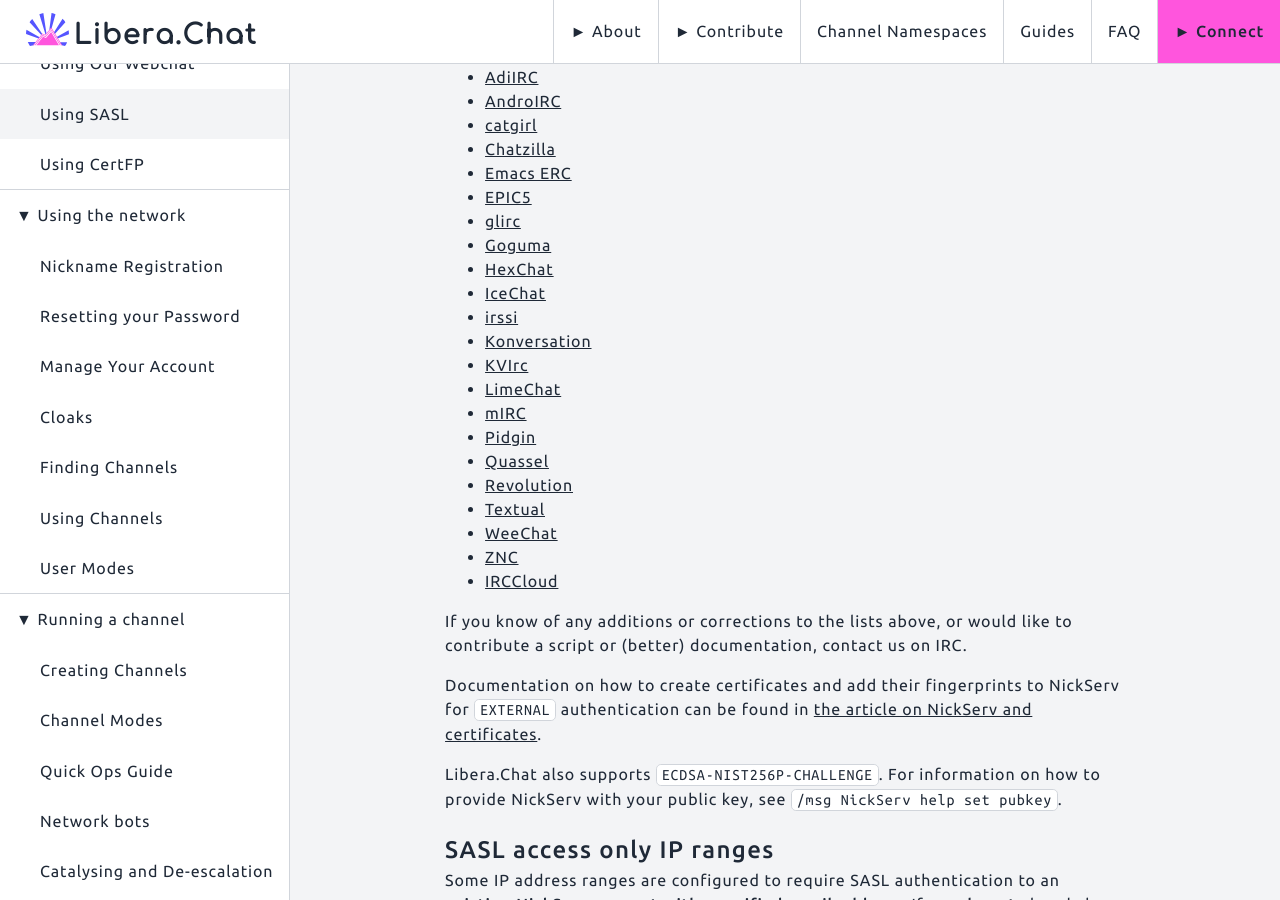
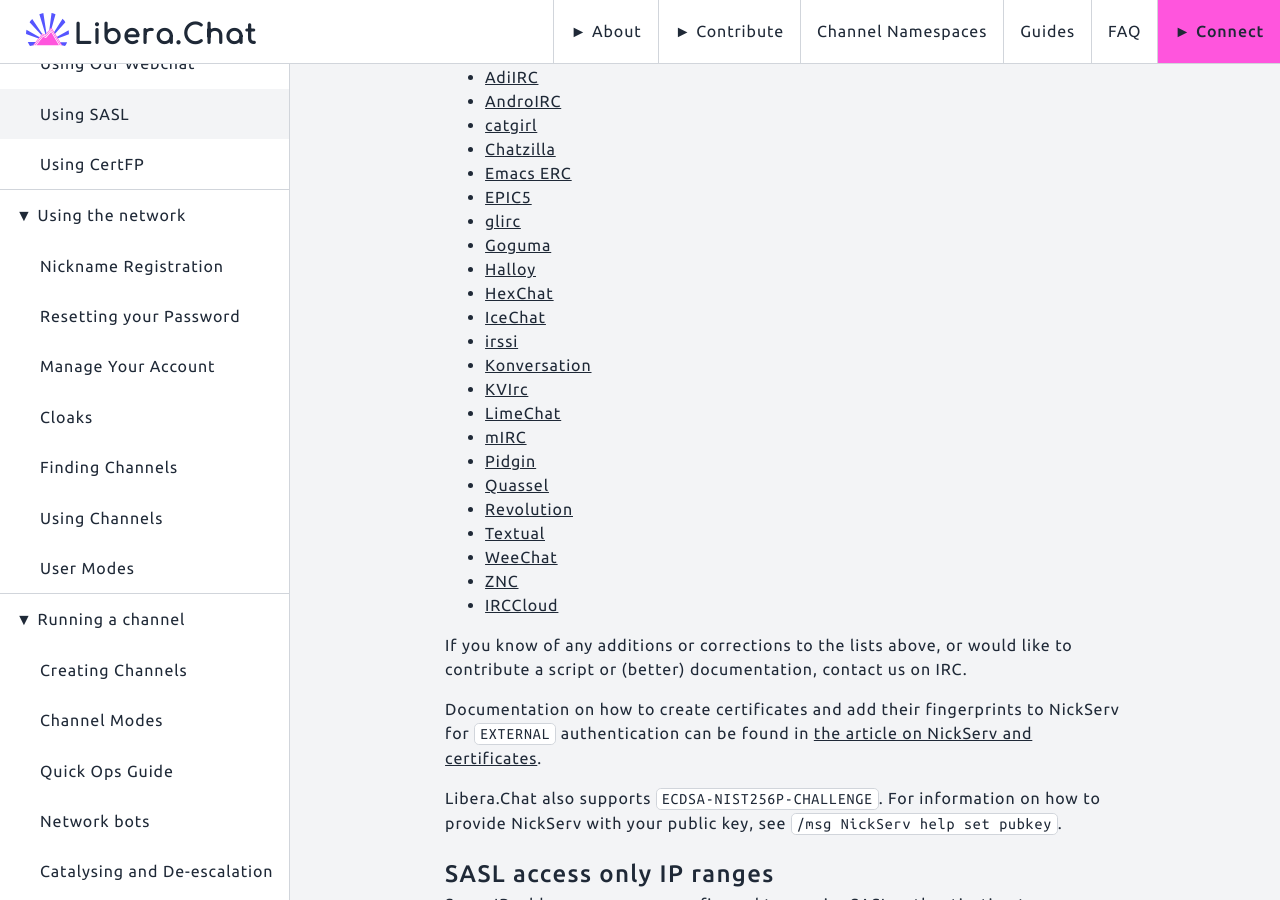
Before and after one commit to Libera-Chat/libera-chat.github.io, a Jekyll site: the page built from content/_guides/sasl.md, in a window 1280 px wide and 900 px high, scrolled down 390 px. Built offline with Jekyll 4.4.1, drawn with Linux system fonts in a browser that asks for light colours.

Commit message:
Add SASL PLAIN docs link for Halloy

```diff
--- a/content/_guides/sasl.md
+++ b/content/_guides/sasl.md
@@ -27,6 +27,7 @@
 - [EPIC5](/guides/epic5)
 - [glirc](https://github.com/glguy/irc-core/wiki/Automatically-authenticating-to-NickServ)
 - [Goguma](https://codeberg.org/emersion/goguma/src/branch/master/doc/connect.md)
+- [Halloy](https://halloy.squidowl.org/configuration/servers.html#saslplain)
 - [HexChat](/guides/hexchat)
 - [IceChat](https://wiki.icechat.net/index.php/New_Server#IRCv3_tab)
 - [irssi](/guides/irssi)
```
